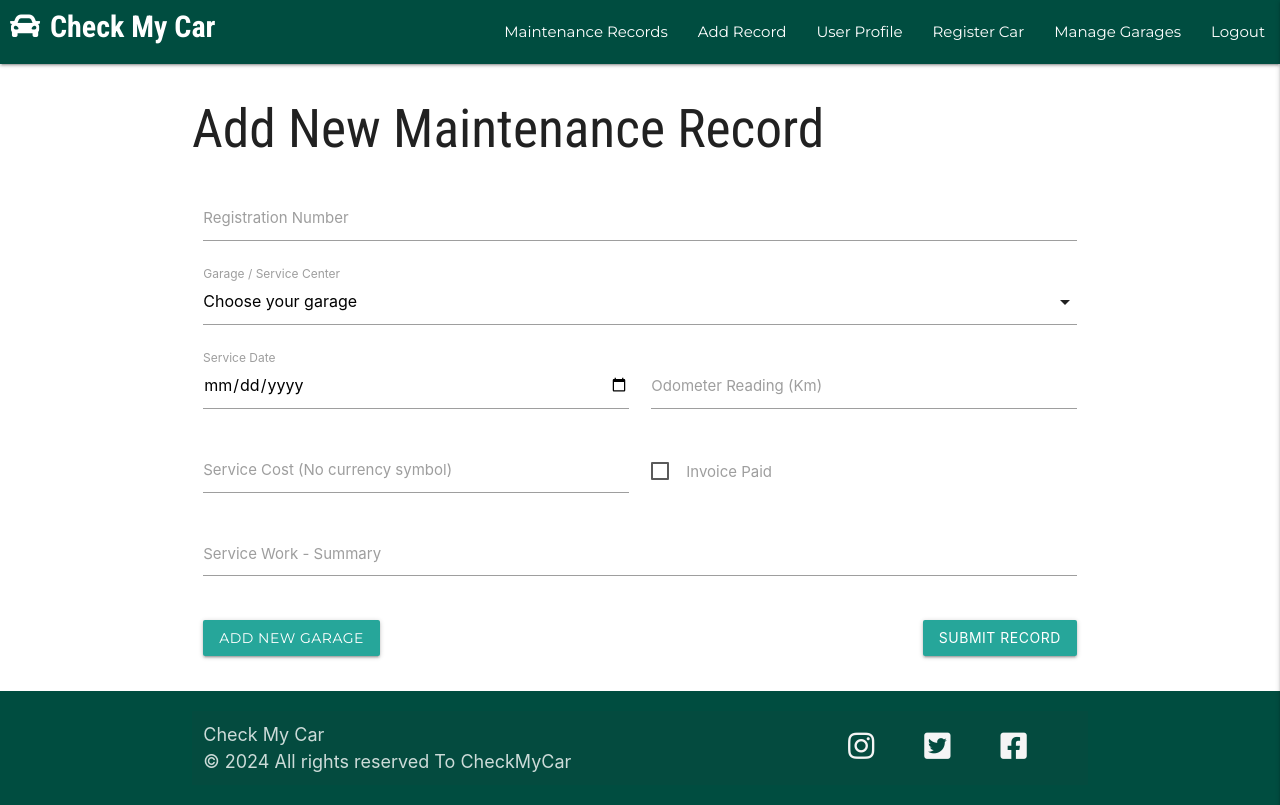
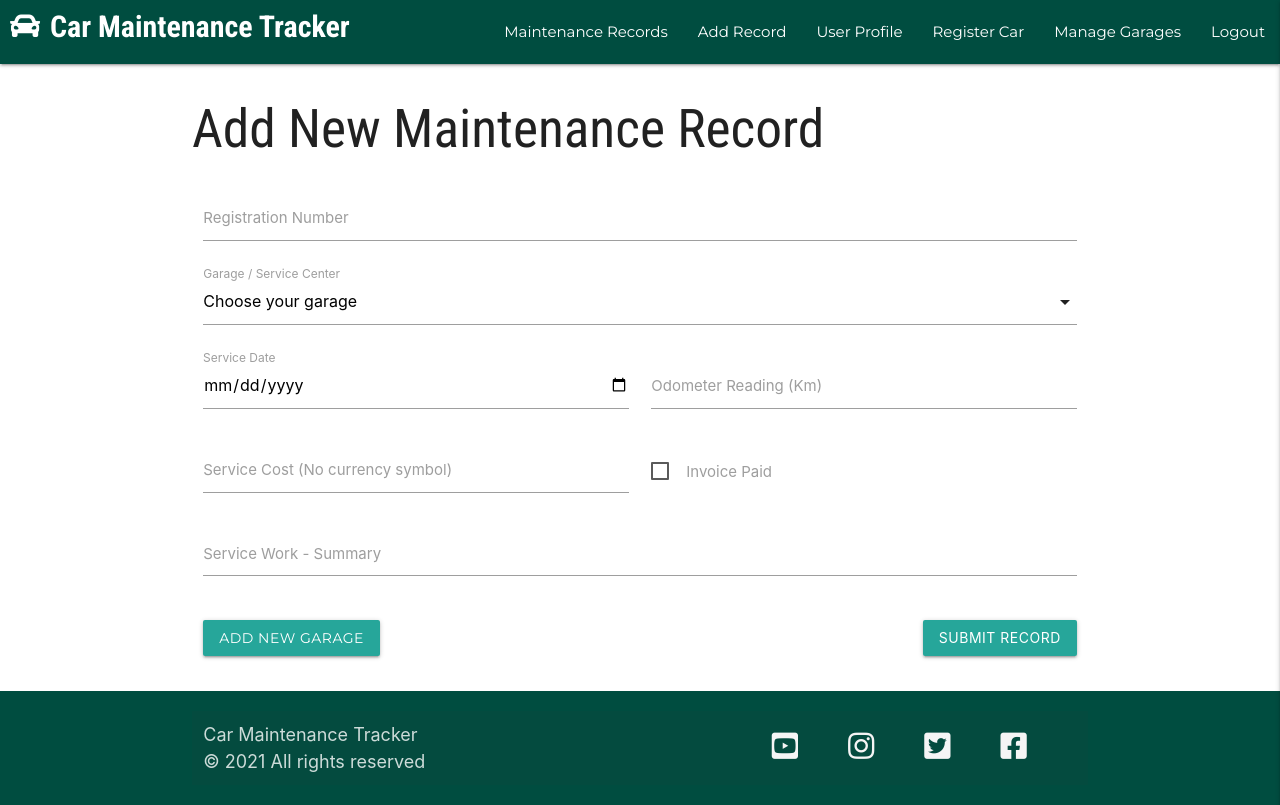
Before and after one commit to ajinkyabhuse3798/ACWTCoursework, a Flask app: page /add_garage in a window 1280 px wide. Run offline with Flask 3, Linux system fonts and the light colour scheme; the visitor is signed in with stand-in values (Sample User, id 1); data that the repository does not hold is empty; parts of the project's set-up code (start-up, migrations or seed data) failed here and were passed over; some libraries are stand-ins or nearby versions.

Commit message:
Update base.html
update

```diff
--- a/templates/base.html
+++ b/templates/base.html
@@ -12,7 +12,7 @@
     <link rel="stylesheet" href="{{ url_for('static', filename='css/style.css') }}" type="text/css">
     {% block styles %}
     {% endblock %}
-    <title>Check My Car</title>
+    <title>Car Maintenance Tracker</title>
 </head>
 
 <body>
@@ -20,9 +20,11 @@
         <nav class="navbar-extended teal darken-4">
             <div class="nav-wrapper">
                 {% if session.user %}
-                <a href="{{ url_for('tracker') }}" class="fas fa-car"><span class="header-title">Check My Car</span></a>
+                <a href="{{ url_for('tracker') }}" class="fas fa-car"><span class="header-title">Car Maintenance
+                        Tracker</span></a>
                 {% else %}
-                <a href="{{ url_for('login') }}" class="fas fa-car"><span class="header-title">Check My Car</span></a>
+                <a href="{{ url_for('login') }}" class="fas fa-car"><span class="header-title">Car Maintenance
+                        Tracker</span></a>
                 {% endif %}
                 <a href="#" data-target="mobile-demo" class="sidenav-trigger right"><i class="fas fa-bars"></i></a>
                 <ul class="right hide-on-med-and-down">
@@ -46,18 +48,19 @@
         <!-- Nav bar for mobile.-->
         <ul class="sidenav" id="mobile-demo">
             <li>
-                <h5 class="center-align white-text">Check My Car</h5>
+                <h5 class="center-align white-text">Car Maintenance Tracker</h5>
             </li>
             {% if session.user %}
                 <li><a class="white-text" href="{{ url_for('tracker') }}">Maintenance Records</a></li>
                 <li><a class="white-text" href="{{ url_for('add_record') }}">Add Record</a></li>
-                <li><a class="white-text" href="{{ url_for('userprofile', username=session['user']) }}">User Profile</a></li>
+                <li><a class="white-text" href="{{ url_for('userprofile', username=session['user']) }}">User Profile</a>
+                </li>
                 <li><a class="white-text" href="{{ url_for('addcar', username=session['user']) }}">Register Car</a></li>
             {% if session.user|lower == "admin"|lower or session.user|lower == "administrator" %}
                 <li><a class="white-text" href="{{ url_for('add_garage') }}">Manage Garages</a></li>
             {% endif %}
                 <li><a class="white-text" href="{{ url_for('logout') }}">Logout</a></li>
-            {% else %}
+            {% else %}>
                 <li><a class="white-text" href="{{ url_for('login') }}">Login</a></li>
                 <li><a class="white-text" href="{{ url_for('register') }}">Register</a></li>
             {% endif %}
@@ -85,8 +88,8 @@
         <div class="container">
             <div class="row footer-copyright">
                 <div class="col s12 m6">
-                    Check My Car <br>
-                    © 2024 All rights reserved To CheckMyCar
+                    Car Maintenance Tracker <br>
+                    © 2021 All rights reserved
                 </div>
                 <div class="col s12 m6">
                     <a class="grey-text text-lighten-4 right" href="https://www.facebook.com/" target="_blank"><i
@@ -98,6 +101,9 @@
                     <a class="grey-text text-lighten-4 right" href="https://www.instagram.com/" target="_blank"><i
                             class="fab fa-instagram footericons" aria-hidden="true"></i> <span class="sr-only">Instagram
                             link.</span></a>
+                    <a class="grey-text text-lighten-4 right" href="https://www.youtube.com/" target="_blank"><i
+                            class="fab fa-youtube-square footericons" aria-hidden="true"></i> <span
+                            class="sr-only">Youtube link.</span></a>
                 </div>
             </div>
         </div>
```
